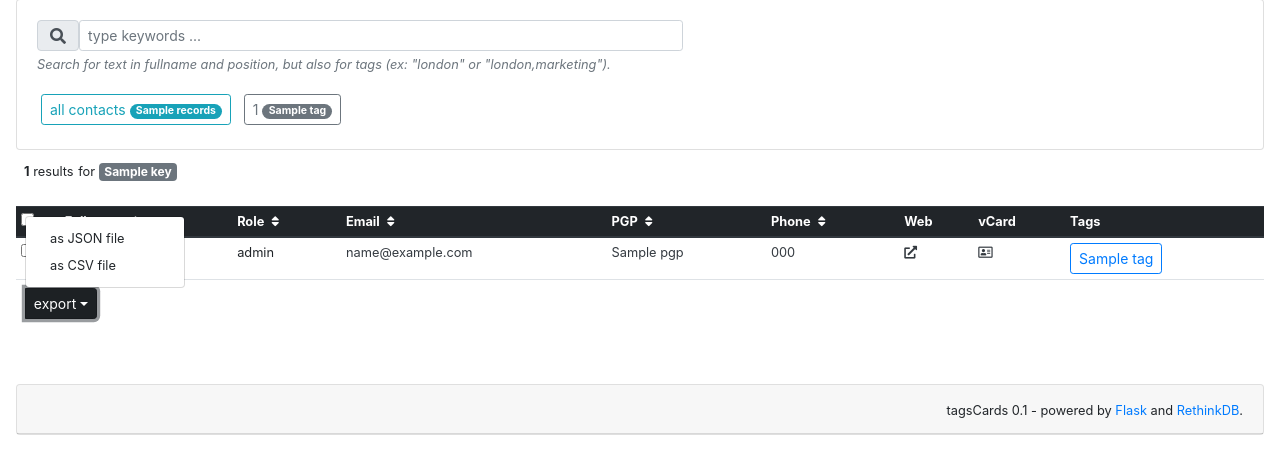
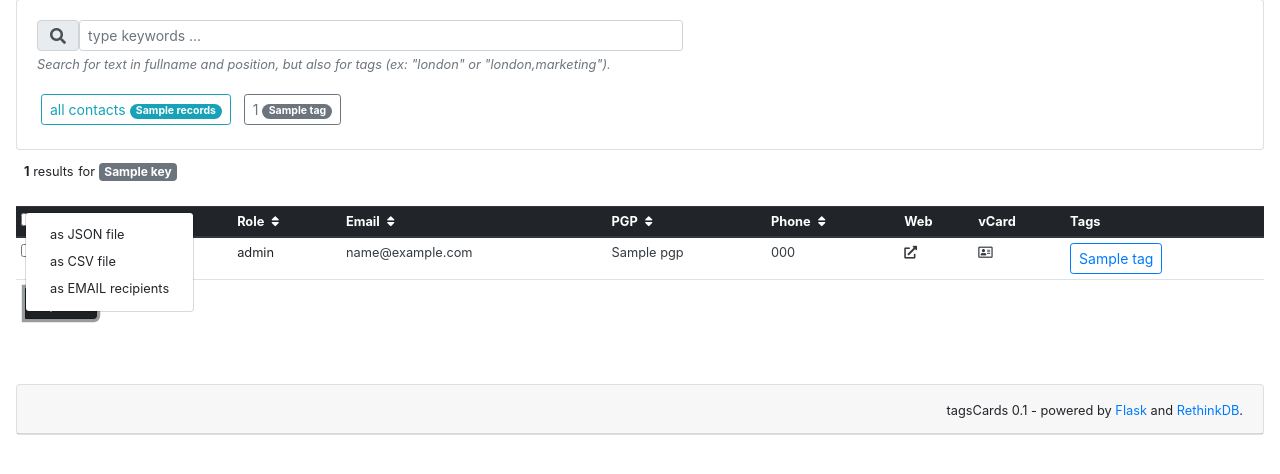
Before and after one commit to vmapps/tagscards, a Flask app: template web/templates/contacts/list.html in a window 1280 px wide, after a click on "export". Shown: the part 176-650 px from the top of the page. Run offline with Flask 2, Linux system fonts and the light colour scheme; the template is opened without the code that fills it: most values are stand-ins (such as "Sample title", 1, 10 or a date in 2020); data that the repository does not hold is empty; some libraries are stand-ins or nearby versions.

Commit message:
add new bulk mode

```diff
--- a/web/static/js/custom.js
+++ b/web/static/js/custom.js
@@ -36,16 +36,16 @@ function confirmDialog(message,handler) {
 // --------------------------------------------------------
 // GET CHECKED
 // --------------------------------------------------------
-function getChecked() {
-    var ids = [];
+function getChecked(field) {
+    var tmp = [];
 
     $('.contact_check').each(function() {
         if( $(this).prop('checked') ) {
-            ids.push( $(this).attr('data-id') );
+            tmp.push( $(this).attr(field) );
         }
     });
 
-    return( ids );
+    return( tmp );
 }
 
 // --------------------------------------------------------
@@ -122,7 +122,7 @@ $( document ).ready(function() {
         $('#bulk_export_json').click( function(event){
             event.preventDefault();
             // get contacts ids
-            ids = getChecked()
+            ids = getChecked('data-id')
             // submit form
             $('#bulk_export_format').val('json');
             $('#bulk_export_contacts').val(ids);
@@ -135,11 +135,22 @@ $( document ).ready(function() {
         $('#bulk_export_csv').click( function(event){
             event.preventDefault();
             // get contacts ids
-            ids = getChecked()
+            ids = getChecked('data-id')
             // submit form
             $('#bulk_export_format').val('csv');
             $('#bulk_export_contacts').val(ids);
             $('#bulk_export_form').submit();
+        });
+    }
+
+    // bulk - export email
+    if( $('#bulk_export_email').length ) {
+        $('#bulk_export_email').click( function(event){
+            event.preventDefault();
+            // get contacts ids
+            ids = getChecked('data-email')
+            // redirect
+            window.location.href = 'mailto:?bcc=' + ids
         });
     }
 
@@ -148,7 +159,7 @@ $( document ).ready(function() {
         $('#bulk_tag_add').click( function(event){
             event.preventDefault();
             // get contacts ids
-            ids = getChecked()
+            ids = getChecked('data-id')
             // call bulk function
             $.post( path_contacts + '/bulk', {
                 method: 'add',
@@ -165,7 +176,7 @@ $( document ).ready(function() {
         $('#bulk_tag_del').click( function(event){
             event.preventDefault();
             // get contacts ids
-            ids = getChecked()
+            ids = getChecked('data-id')
             // call bulk function
             $.post( path_contacts + '/bulk', {
                 method: 'del',
--- a/web/templates/contacts/list.html
+++ b/web/templates/contacts/list.html
@@ -36,7 +36,7 @@
     <tbody>
         {% for c in contacts %}
         <tr class="small">
-            <th scope="row"><input class="contact_check" data-id="{{ c.id }}" type="checkbox"></th>
+            <th scope="row"><input class="contact_check" data-id="{{ c.id }}" data-email="{{ c.email }}" type="checkbox"></th>
             <td>{{ c.fullname }}</td>
             <td>{{ c.role }}</td>
             <td>
@@ -86,6 +86,7 @@
                         <div class="dropdown-menu">
                             <a id="bulk_export_json" class="dropdown-item small" href="#">as JSON file</a>
                             <a id="bulk_export_csv" class="dropdown-item small" href="#">as CSV file</a>
+                            <a id="bulk_export_email" class="dropdown-item small" href="#">as EMAIL recipients</a>
                         </div>
                         <form id="bulk_export_form" action="{{ url_for('export_bulk') }}" method="POST">
                             <input type="hidden" id="bulk_export_format" name="format">
```
Also changed, not shown: README.md.
